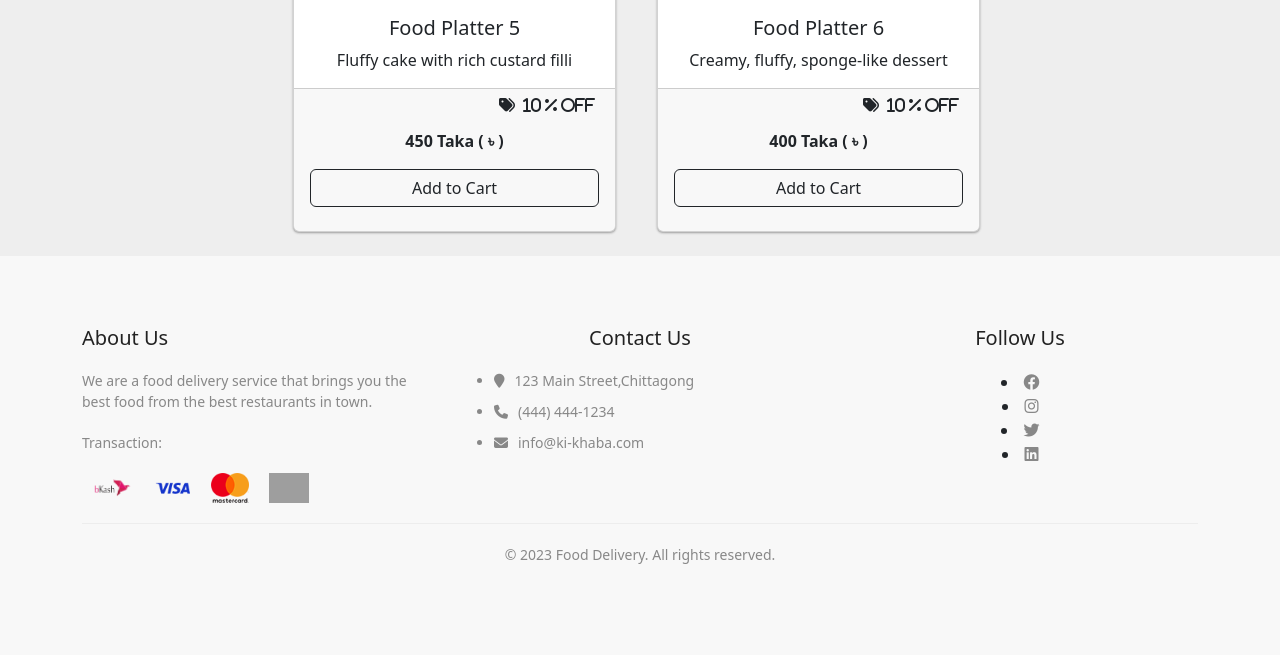
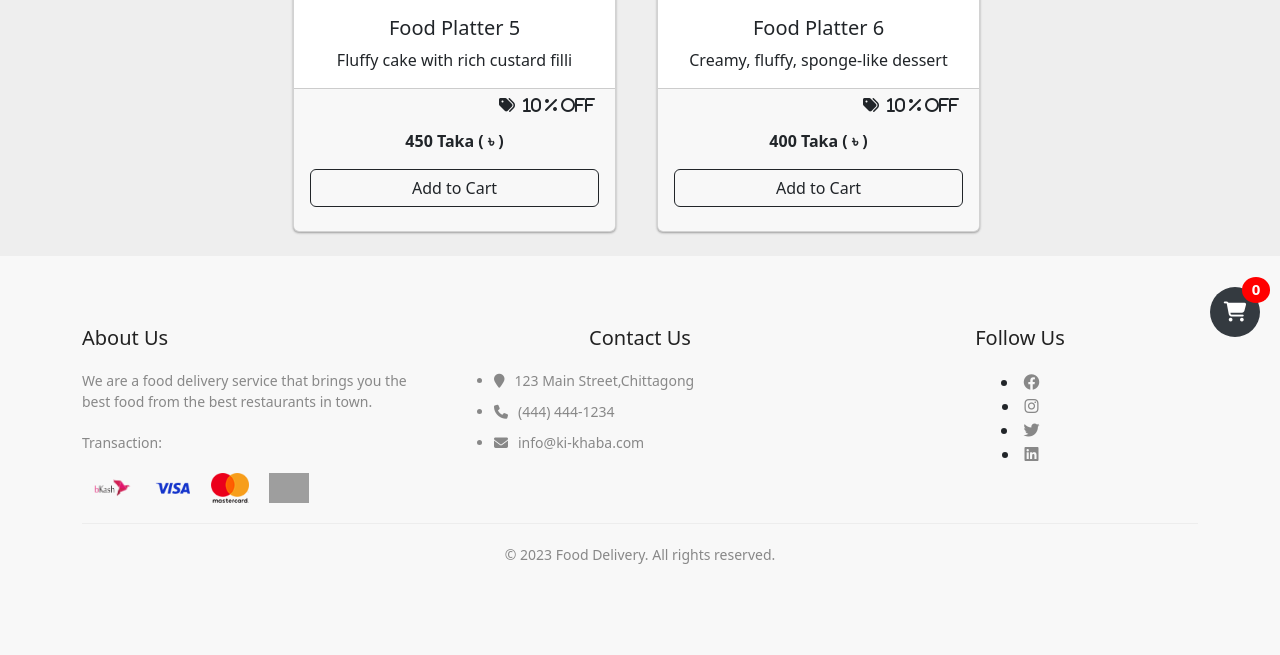
Before and after one commit to IKSopnil/Food_order_website, a PHP site: page /offer.php in a window 1280 px wide. Shown: the part 1934-2589 px from the top of the page. Run offline with PHP 8.4, Linux system fonts and the light colour scheme; data comes from the database, SQL or seed files in the repository; some libraries are stand-ins or nearby versions; some web fonts are replaced; grey boxes are pictures that could not be loaded.

Commit message:
cart float btn

```diff
--- a/offer.php
+++ b/offer.php
@@ -47,6 +47,13 @@ if(isset($_POST["add_to_cart"])){
       $_SESSION['cart'][]=$session_array;
     }
 }
+// Get the number of items in the cart
+
+if (!isset($_SESSION['cart'])) {
+    $_SESSION['cart'] = array();
+  }
+$num_items_in_cart = count($_SESSION['cart']);
+
 
 ?>
 <?php include "navbar.php" ?>
@@ -142,6 +149,48 @@ if(isset($_POST["add_to_cart"])){
 
 
     </div>
+    <div class="floating-cart">
+  <a href="cart.php">
+    <i class="fas fa-shopping-cart"></i>
+    <span class="badge badge-pill rounded-circle"><?php echo $num_items_in_cart; ?></span>
+  </a>
+</div>
+<style>
+    .floating-cart {
+  position: fixed;
+  bottom: 20px;
+  right: 20px;
+
+}
+.badge {
+  background-color: red;
+}
+
+.floating-cart a {
+  display: flex;
+  align-items: center;
+  justify-content: center;
+  background-color: #343a40;
+  color: #fff;
+  height: 50px;
+  width: 50px;
+  border-radius: 50%;
+  font-size: 20px;
+  text-decoration: none;
+  transition: all 0.2s ease-in-out;
+}
+
+.floating-cart a:hover {
+  transform: scale(1.1);
+}
+
+.floating-cart .badge {
+  position: absolute;
+  top: -10px;
+  right: -10px;
+}
+
+</style>
 
 
 </section>
--- a/style.css
+++ b/style.css
@@ -266,6 +266,16 @@ nav ul li a :hover {
 	padding-top: 5px;
 
 }
+.carousel-control-next :hover {
+	transform: scale(1.5, 1.5);
+	transition: .5s;
+	background-color: #020202;
+  }
+.carousel-control-prev :hover {
+	transform: scale(1.5, 1.5);
+	transition: .5s;
+	background-color: #020202;
+  }
 
 
 /* nearby resturant*/
```
Also changed, not shown: index.php (+65 -3 lines).
